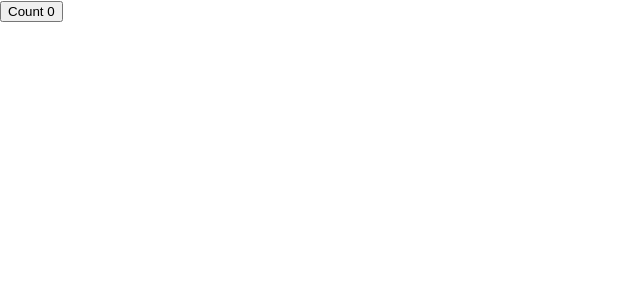
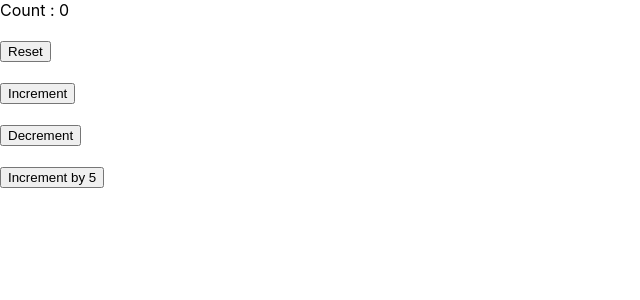
Before and after one commit to Mr-Brown-Rafi/React_Learning, a React (Create React App) app in the folder react_hooks/: page / in a window 1280 px wide. Shown: the top 300 px of the page, without its empty margins (0-640 px from the left). Built offline with nearby package versions, Linux system fonts and the light colour scheme.

Commit message:
Working with prevstate in useState hook

```diff
--- a/react_hooks/src/App.js
+++ b/react_hooks/src/App.js
@@ -1,5 +1,6 @@
 import './App.css';
-import HookCounter from './HooksDeep/UseStateHook.js/HookCounter';
+import HookCounterTwo from './HooksDeep/UseStateHook.js/HookCounterTwo';
+//import HookCounter from './HooksDeep/UseStateHook.js/HookCounter';
 //import ClassCounter from './HooksDeep/UseStateHook.js/ClassCounter';
 
 
@@ -27,7 +28,8 @@ function App() {
 
 
    //<ClassCounter/>
-   <HookCounter/>
+   //<HookCounter/>
+   <HookCounterTwo/>
   );
 }
 
--- /dev/null
+++ b/react_hooks/src/HooksDeep/UseStateHook.js/HookCounterTwo.js
@@ -0,0 +1,34 @@
+import React, { useState } from "react";
+
+const HookCounterTwo = () => {
+  const intialcount = 0;
+  const [count, setCount] = useState(intialcount);
+
+  function incrementFive() {
+    for (let i = 0; i < 5; i++) {
+      //setCount(count + 1);
+      //This will not work as we expected because React will schedule the execution it might take wrong snap shot of data(parallel execution)
+      setCount((prevState) => prevState + 1)
+    }
+  }
+
+  return (
+    <div>
+      Count : {count}
+      <br />
+      <br />
+      <button onClick={() => setCount(intialcount)}>Reset</button>
+      <br />
+      <br />
+      <button onClick={() => setCount(count + 1)}>Increment</button>
+      <br />
+      <br />
+      <button onClick={() => setCount(count - 1)}>Decrement</button>
+      <br />
+      <br />
+      <button onClick={incrementFive}>Increment by 5</button>
+    </div>
+  );
+};
+
+export default HookCounterTwo;
```
